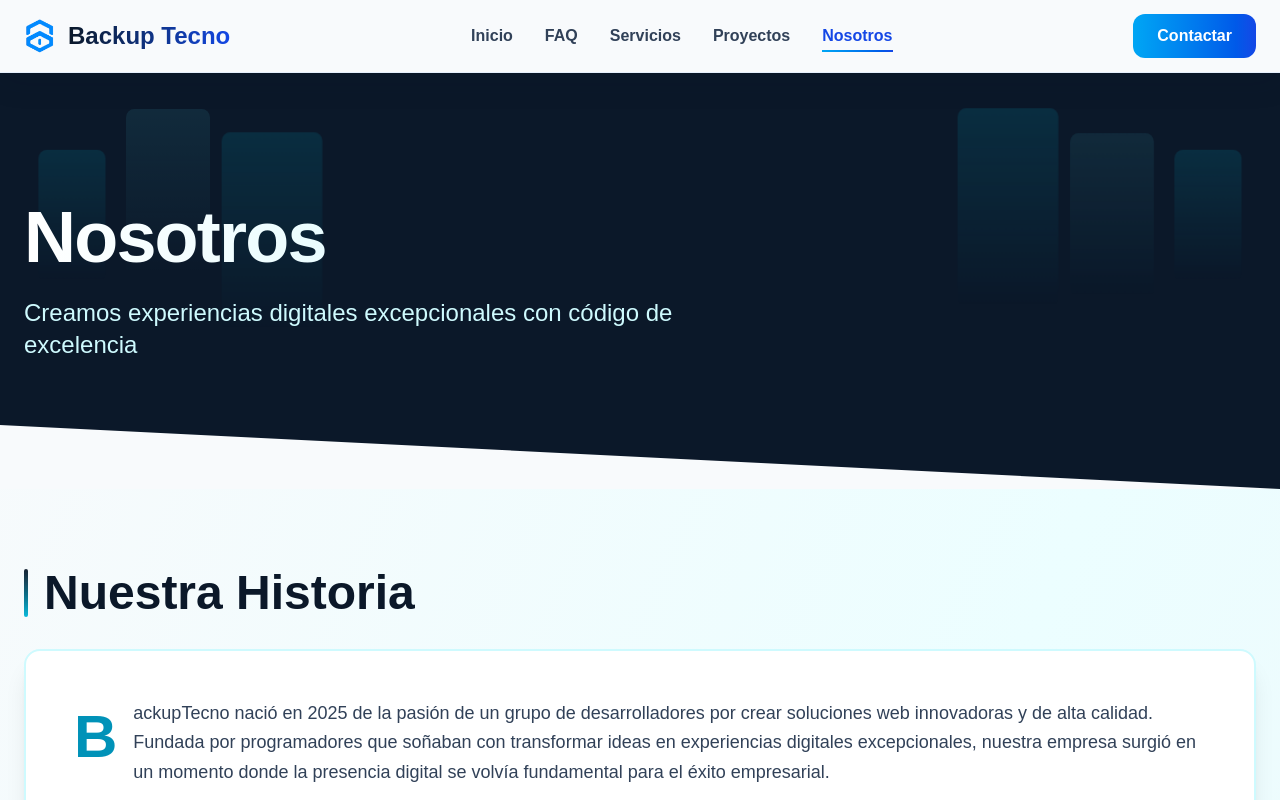
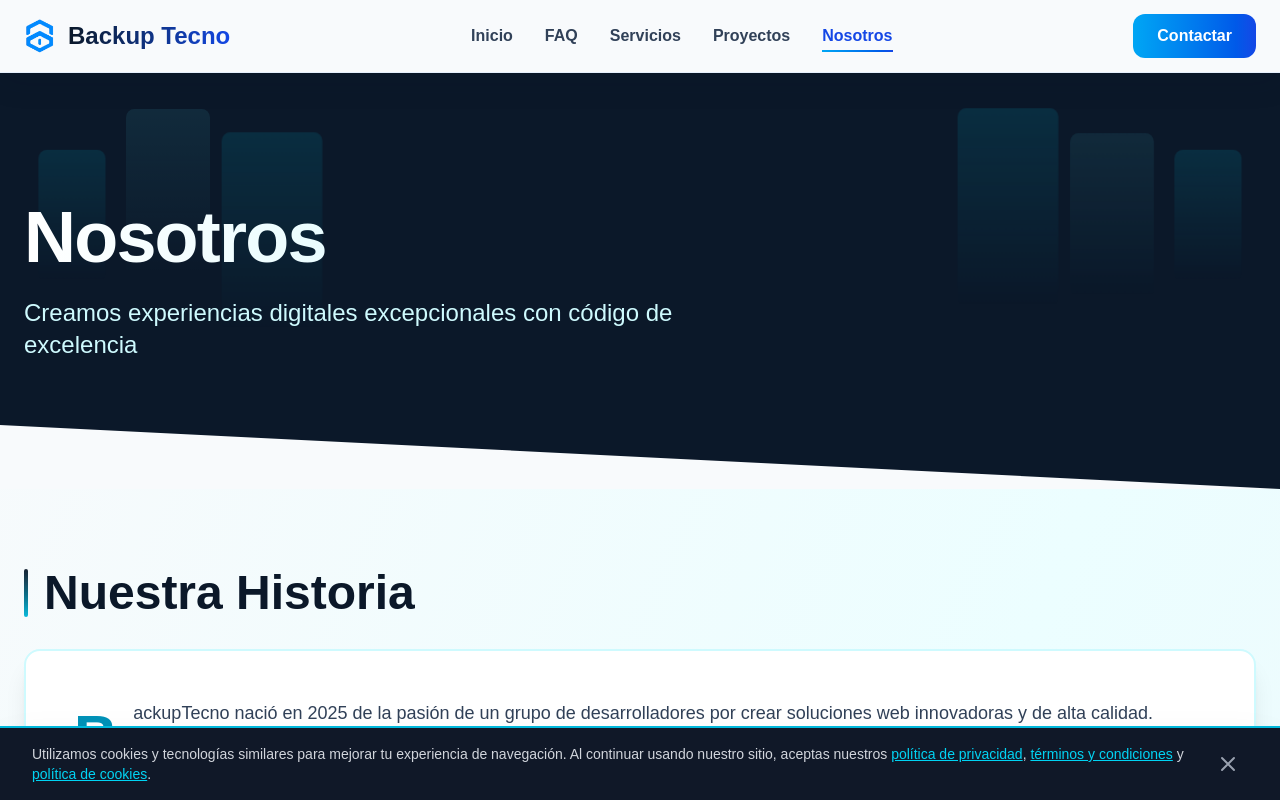
Before and after one commit to JPGenaro/BackupTecno, a Next.js app in the folder frontend/: page /nosotros in a window 1280 px wide. Shown: the top 800 px of the page. Built offline with nearby package versions, Linux system fonts and the light colour scheme.

Commit message:
mejora del contacto y notificaciones de acuerdos

```diff
--- a/frontend/src/app/layout.tsx
+++ b/frontend/src/app/layout.tsx
@@ -3,6 +3,7 @@ import { Geist, Geist_Mono } from "next/font/google";
 import Navbar from "@/components/NavBar";
 import Footer from "@/components/Footer";
 import ContactModal from "@/components/ContactModal";
+import CookieBanner from "@/components/CookieBanner";
 import { ContactProvider } from "@/context/ContactContext";
 import "./globals.css";
 
@@ -45,6 +46,7 @@ export default function RootLayout({
           <div className="flex-1">{children}</div>
           <Footer />
           <ContactModal />
+          <CookieBanner />
         </ContactProvider>
       </body>
     </html>
--- a/frontend/src/components/ContactModal.tsx
+++ b/frontend/src/components/ContactModal.tsx
@@ -76,16 +76,16 @@ export default function ContactModal() {
     <div className="fixed inset-0 bg-black/50 backdrop-blur-sm flex items-center justify-center z-50 p-4">
       {showCenterNotification && (
         <div className="fixed inset-0 flex items-center justify-center z-60 pointer-events-none">
-          <div className="pointer-events-auto bg-gradient-to-r from-cyan-500 to-cyan-600 rounded-xl shadow-lg px-5 py-4 max-w-sm w-full mx-4 text-left flex items-start gap-3 ring-1 ring-white/10">
-            <div className="flex-shrink-0 mt-0.5">
-              <svg className="h-6 w-6 text-white" viewBox="0 0 24 24" fill="none" aria-hidden>
+          <div className="pointer-events-auto bg-gradient-to-r from-cyan-500 to-cyan-600 rounded-2xl shadow-2xl px-8 py-6 max-w-lg w-full mx-4 text-left flex items-start gap-4 ring-1 ring-white/10">
+            <div className="flex-shrink-0 mt-1">
+              <svg className="h-8 w-8 text-white" viewBox="0 0 24 24" fill="none" aria-hidden>
                 <circle cx="12" cy="12" r="11" stroke="rgba(255,255,255,0.18)" strokeWidth="1" />
                 <path d="M7 12.5l2.5 2.5L17 8" stroke="white" strokeWidth="2" strokeLinecap="round" strokeLinejoin="round" />
               </svg>
             </div>
             <div className="flex flex-col">
-              <p className="text-sm font-semibold text-white">Petición enviada correctamente!</p>
-              <p className="text-xs text-white/90 mt-1">Gracias. Nos contactaremos pronto.</p>
+              <p className="text-lg font-semibold text-white">¡Petición enviada correctamente!</p>
+              <p className="text-sm text-white/90 mt-2">Gracias. Nos contactaremos pronto.</p>
             </div>
           </div>
         </div>
--- /dev/null
+++ b/frontend/src/components/CookieBanner.tsx
@@ -0,0 +1,60 @@
+'use client';
+
+import React from 'react';
+import { useLocalStorage } from '@/hooks/useLocalStorage';
+import Link from 'next/link';
+
+export default function CookieBanner() {
+  const [cookieConsent, setCookieConsent] = useLocalStorage('cookieConsent', false);
+
+  const handleClose = () => {
+    setCookieConsent(true);
+  };
+
+  if (cookieConsent) {
+    return null;
+  }
+
+  return (
+    <div className="fixed bottom-0 left-0 right-0 bg-gray-900 border-t-2 border-cyan-500 shadow-2xl z-50">
+      <div className="max-w-7xl mx-auto px-4 py-4 sm:px-6 lg:px-8 flex items-center justify-between gap-4">
+        <div className="flex-1">
+          <p className="text-sm text-gray-300">
+            Utilizamos cookies y tecnologías similares para mejorar tu experiencia de navegación. Al continuar usando nuestro sitio, aceptas nuestros{' '}
+            <Link href="/politica-privacidad" className="text-cyan-400 hover:text-cyan-300 underline">
+              política de privacidad
+            </Link>
+            ,{' '}
+            <Link href="/terminos-condiciones" className="text-cyan-400 hover:text-cyan-300 underline">
+              términos y condiciones
+            </Link>
+            {' '}y{' '}
+            <Link href="/politica-cookies" className="text-cyan-400 hover:text-cyan-300 underline">
+              política de cookies
+            </Link>
+            .
+          </p>
+        </div>
+        <button
+          onClick={handleClose}
+          className="flex-shrink-0 text-gray-400 hover:text-white transition-colors p-2"
+          aria-label="Cerrar"
+        >
+          <svg
+            className="w-6 h-6"
+            fill="none"
+            stroke="currentColor"
+            viewBox="0 0 24 24"
+          >
+            <path
+              strokeLinecap="round"
+              strokeLinejoin="round"
+              strokeWidth={2}
+              d="M6 18L18 6M6 6l12 12"
+            />
+          </svg>
+        </button>
+      </div>
+    </div>
+  );
+}
```
